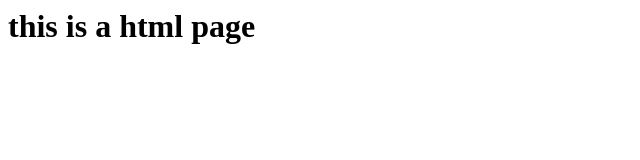
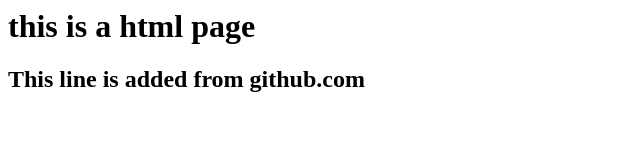
Before and after one commit to salehahmed325/git-practice, a plain HTML site: page index.html in a window 1280 px wide. Shown: the whole page, without its empty margins (0-640 px from the left). Drawn offline with Linux system fonts and the light colour scheme.

Commit message:
Update index.html, added a line from github.com

```diff
--- a/index.html
+++ b/index.html
@@ -1 +1,2 @@
 <h1>this is a html page</h1>
+<h2> This line is added from github.com</h2>
```
